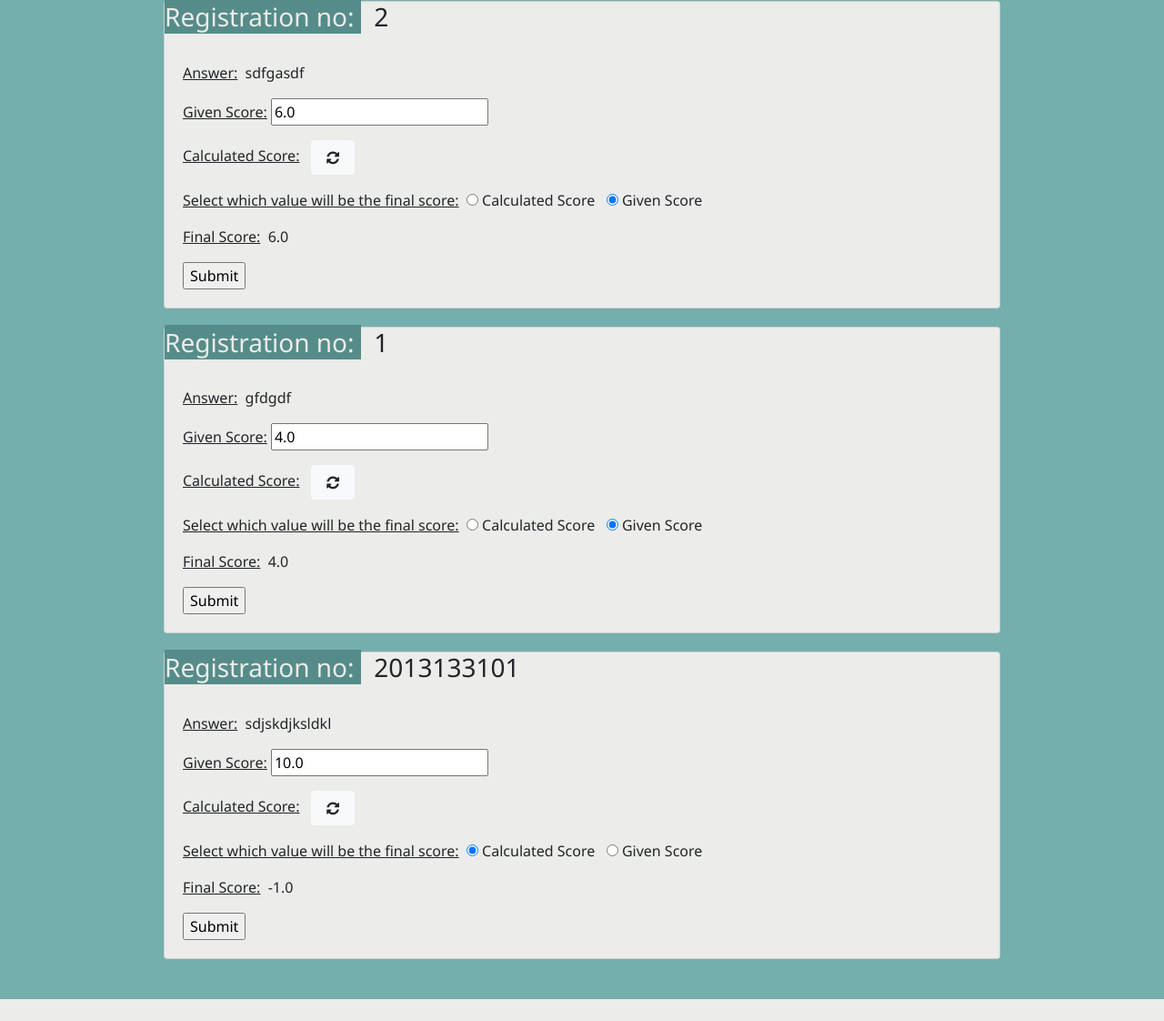
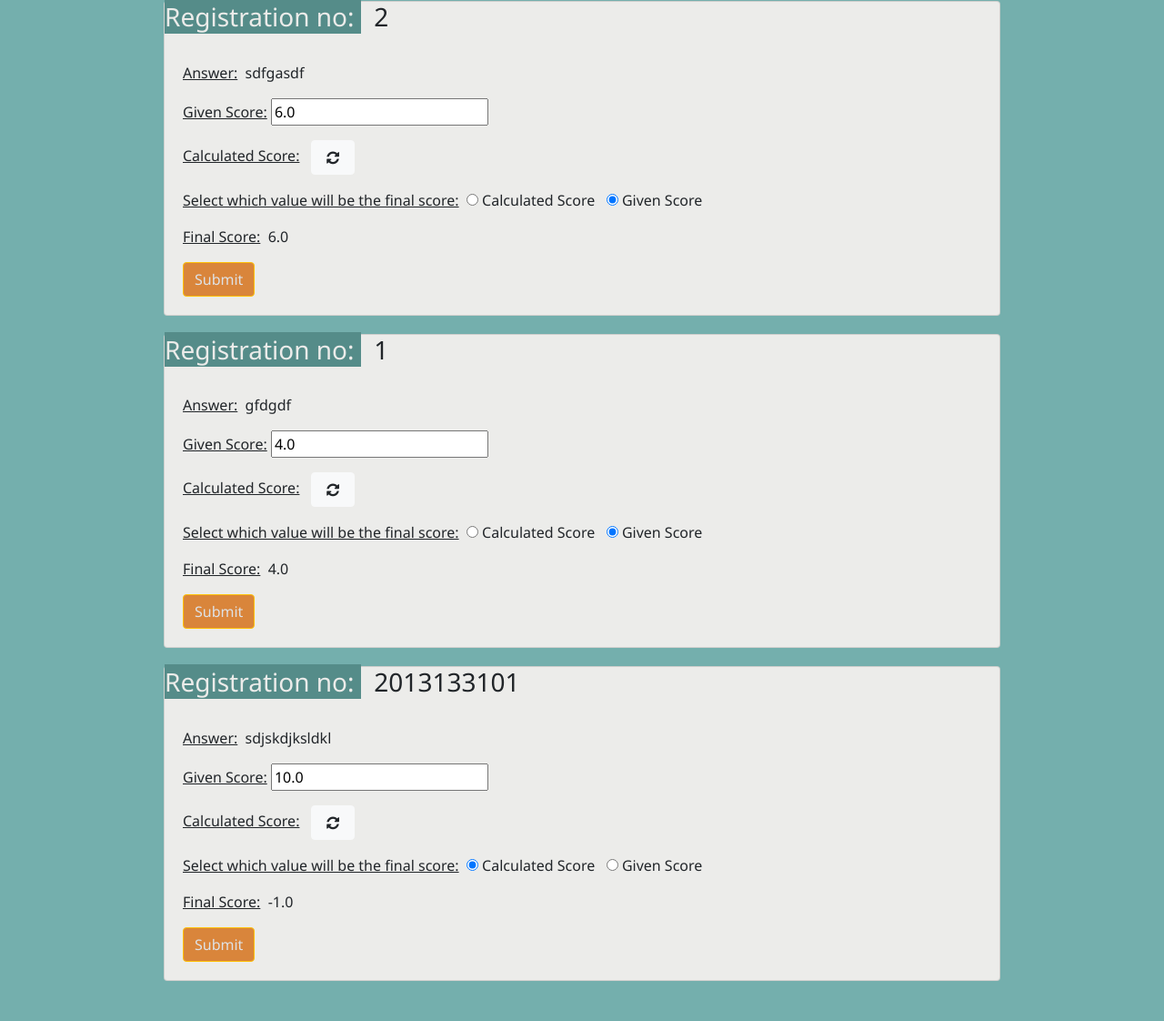
Before and after one commit to tontus/Evaluation, a Django app: page /teachers/questions/10/score in a window 1280 px wide. Shown: the part 79-1201 px from the top of the page at 91% size. Before the commit the page ends 1177 px from the top, so only its background shows below. Run offline with Django 3.2, Linux system fonts and the light colour scheme; a user stored in the database is signed in; data comes from the database, SQL or seed files in the repository; both versions use the stored data as it was after the commit; parts of the project's set-up code (start-up, migrations or seed data) failed here and were passed over; some libraries are stand-ins or nearby versions.

Commit message:
score page

```diff
--- a/classroom/templates/classroom/teachers/score.html
+++ b/classroom/templates/classroom/teachers/score.html
@@ -35,7 +35,7 @@
 
                     <p hidden>{{ form.answer_id }}</p>
 
-                    <input type="submit" value="Submit"/>
+                    <button type="submit" value="Submit" class="btn btn-warning">Submit</button>
                 </form>
             </div>
         </div>
--- a/static/css/app.css
+++ b/static/css/app.css
@@ -14,12 +14,19 @@
     background-color:#D9853B ;
 }
 .logo{
-    padding-bottom: -20px;
+    margin-bottom: -20px;
+}
+.logo a:hover{
+    color: black;
 }
 
 
 .right-title-text{
     text-decoration: underline;
+}
+.btn-warning{
+    background: #D9853B !important;
+    color: #dee2e6;
 }
 /*.list-group-formset label {*/
   /*display: none;*/
```
Also changed, not shown: db.sqlite3.
